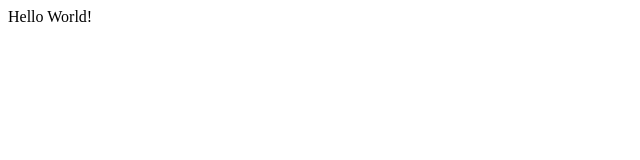
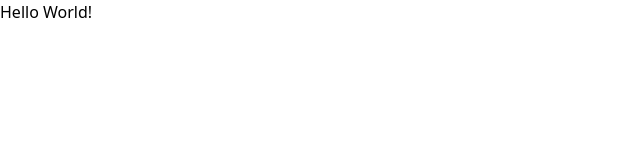
Before and after one commit to shivamkagra38/Expense-Tracker-Full-Stack, a React app in the folder Frontend/: page / in a window 1280 px wide. Shown: the full height of the page, 0-640 px from the left. Built offline with nearby package versions, Linux system fonts and the light colour scheme.

Commit message:
TailwindCSS injected

```diff
--- a/Frontend/index.html
+++ b/Frontend/index.html
@@ -4,6 +4,8 @@
     <meta charset="UTF-8">
     <meta name="viewport" content="width=device-width, initial-scale=1.0">
     <title>Expenzo App</title>
+
+    <link href="./src/index.css" type="text/css" rel="stylesheet" />
 </head>
 <body>
     <div id="root">
--- a/Frontend/package.json
+++ b/Frontend/package.json
@@ -9,8 +9,10 @@
   "author": "Shivam Kagra",
   "license": "ISC",
   "dependencies": {
+    "@tailwindcss/postcss": "^4.1.14",
     "react": "^19.2.0",
-    "react-dom": "^19.2.0"
+    "react-dom": "^19.2.0",
+    "tailwindcss": "^4.1.14"
   },
   "devDependencies": {
     "parcel": "^2.16.0"
--- /dev/null
+++ b/Frontend/src/index.css
@@ -0,0 +1 @@
+@import "tailwindcss";
```
Also changed, not shown: Frontend/.postcssrc (added), 1 other file.
